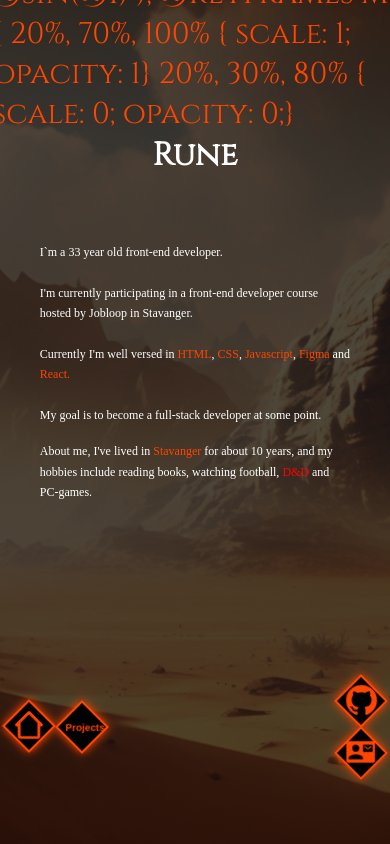
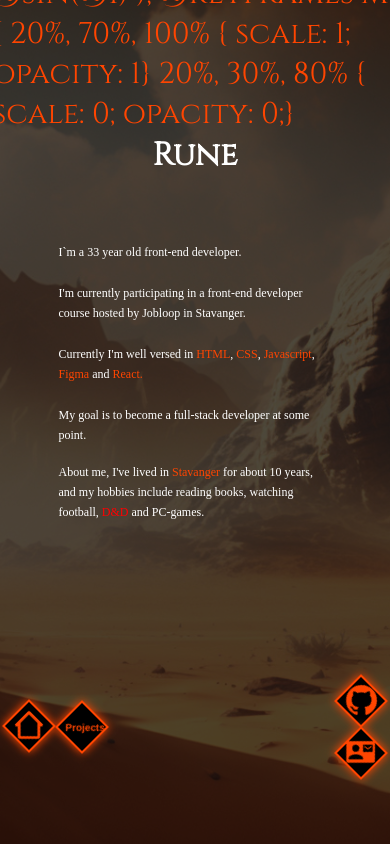
Before and after one commit to RuneKodehode/porto, a React (Vite) app: page /#/ in a window 390 px wide. Built offline with nearby package versions, Linux system fonts and the light colour scheme.

Commit message:
paragraph change

```diff
--- a/src/index.css
+++ b/src/index.css
@@ -50,10 +50,11 @@ h1 {
 }
 .projects {
   text-align: left;
-  margin: 0 180px;
+  margin: auto;
   line-height: 1.4;
   font-weight: 300;
   font-size: 1.5rem;
+  width: 40vw;
 }
 .p2 {
   padding: 40px;
@@ -230,7 +231,8 @@ h1 {
   .projects {
     text-align: left;
     font-size: 0.75rem;
-    margin: 0px 30px;
+    margin: auto;
+    width: 70vw;
     line-height: 1.7;
     font-weight: 300;
   }
```
